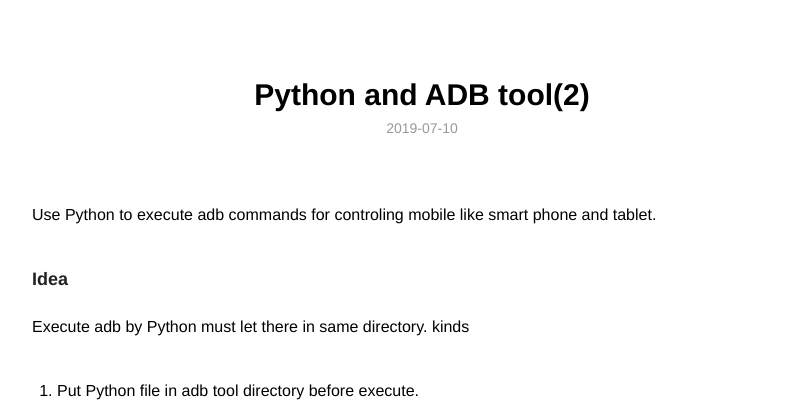
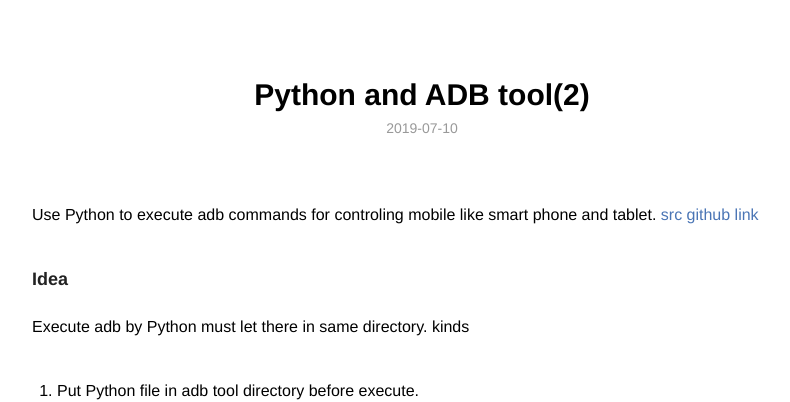
Before and after one commit to u0652804/u0652804.github.io, a Jekyll site: the page built from _posts/2019-07-10-python-adb(2).md, in a window 1280 px wide and 900 px high. Shown: the top 402 px of the window, without its empty margins (218-1008 px from the left). Built offline with Jekyll 4.4.1, drawn with Linux system fonts in a browser that asks for light colours.

Commit message:
up py adb2 , add src link

```diff
--- a/_posts/2019-07-10-python-adb(2).md
+++ b/_posts/2019-07-10-python-adb(2).md
@@ -5,6 +5,7 @@ category:     blog
 description:  Use Python to execute adb commands(2)
 ---
 Use Python to execute adb commands for controling mobile like smart phone and tablet.
+[src github link](https://github.com/u0652804/python_adb)
 
 ### Idea
 Execute adb by Python must let there in same directory.
```
